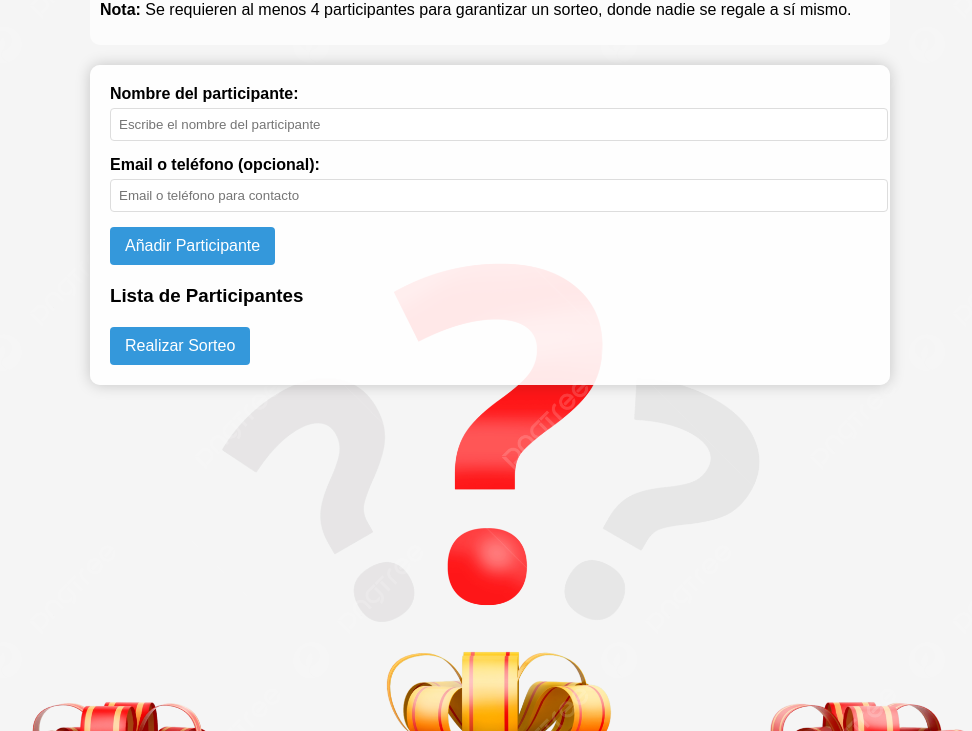
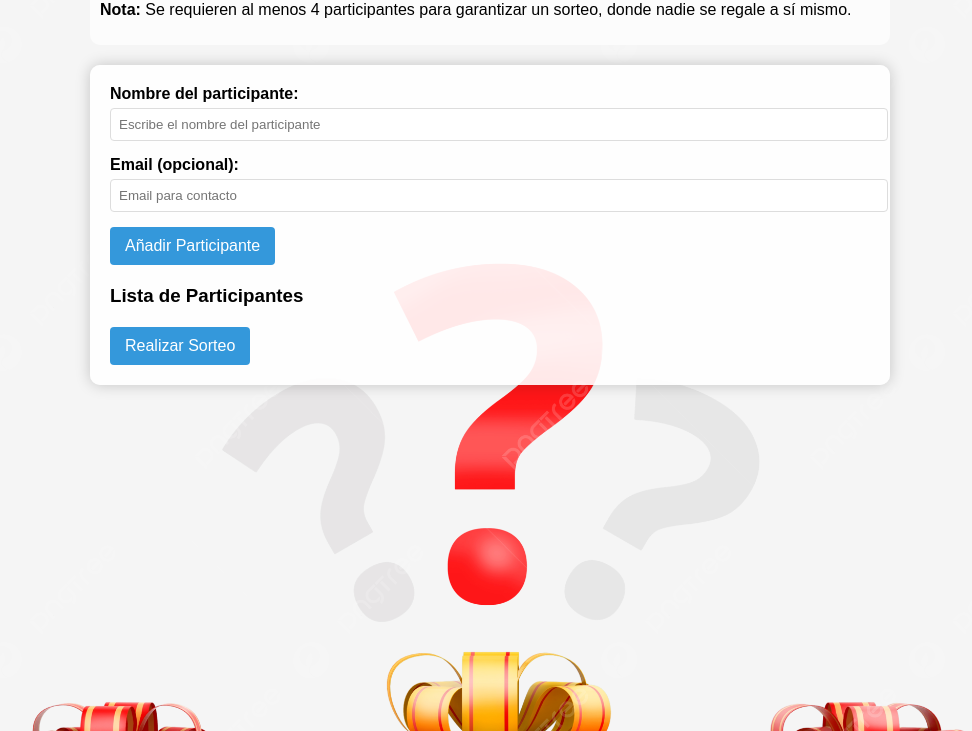
Before and after one commit to Dan14DA/Sorteo_Amigo_Secreto, a plain HTML site: page index.html in a window 1280 px wide. Shown: the part 109-840 px from the top of the page, without its empty margins (150-1122 px from the left). Drawn offline with Linux system fonts and the light colour scheme.

Commit message:
Update index.html
cambió boton de Email

```diff
--- a/index.html
+++ b/index.html
@@ -19,8 +19,8 @@
             </div>
 
             <div class="input-group">
-                <label for="participantEmail">Email o teléfono (opcional):</label>
-                <input type="text" id="participantEmail" placeholder="Email o teléfono para contacto">
+                <label for="participantEmail">Email (opcional):</label>
+                <input type="text" id="participantEmail" placeholder="Email para contacto">
             </div>
 
             <button id="addParticipant">Añadir Participante</button>
```
